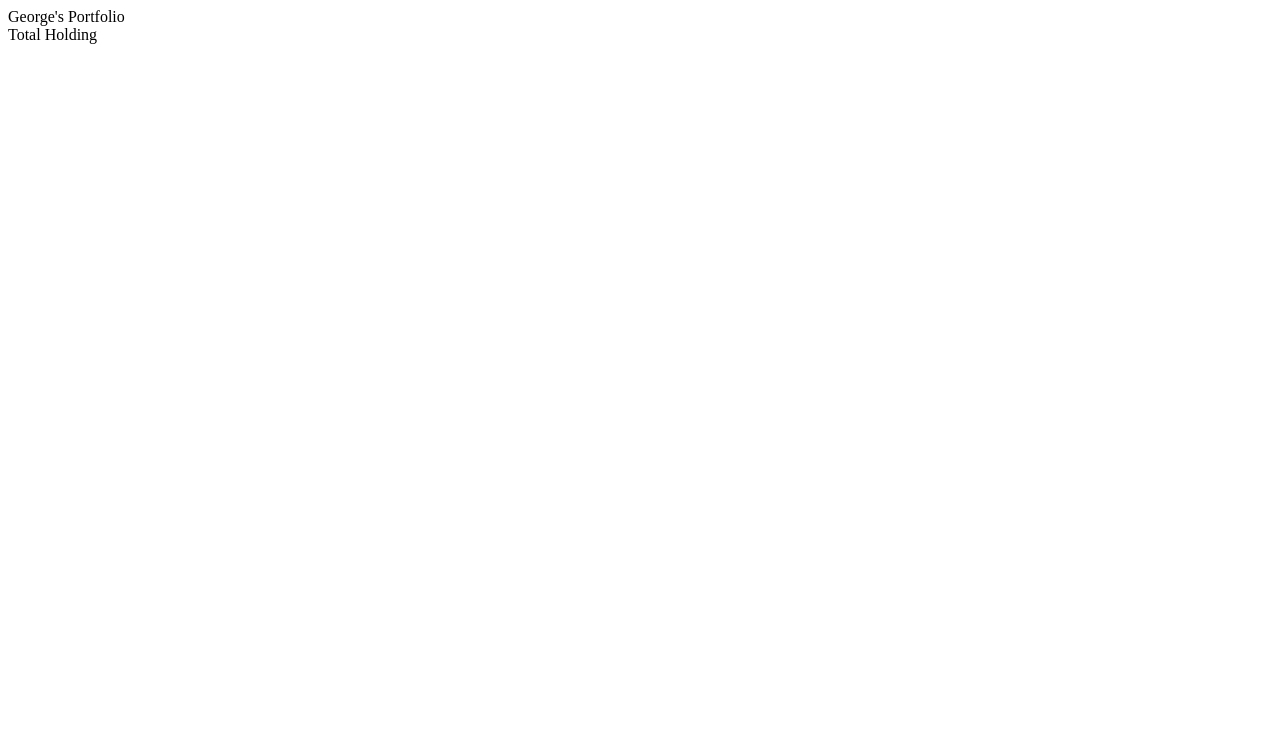
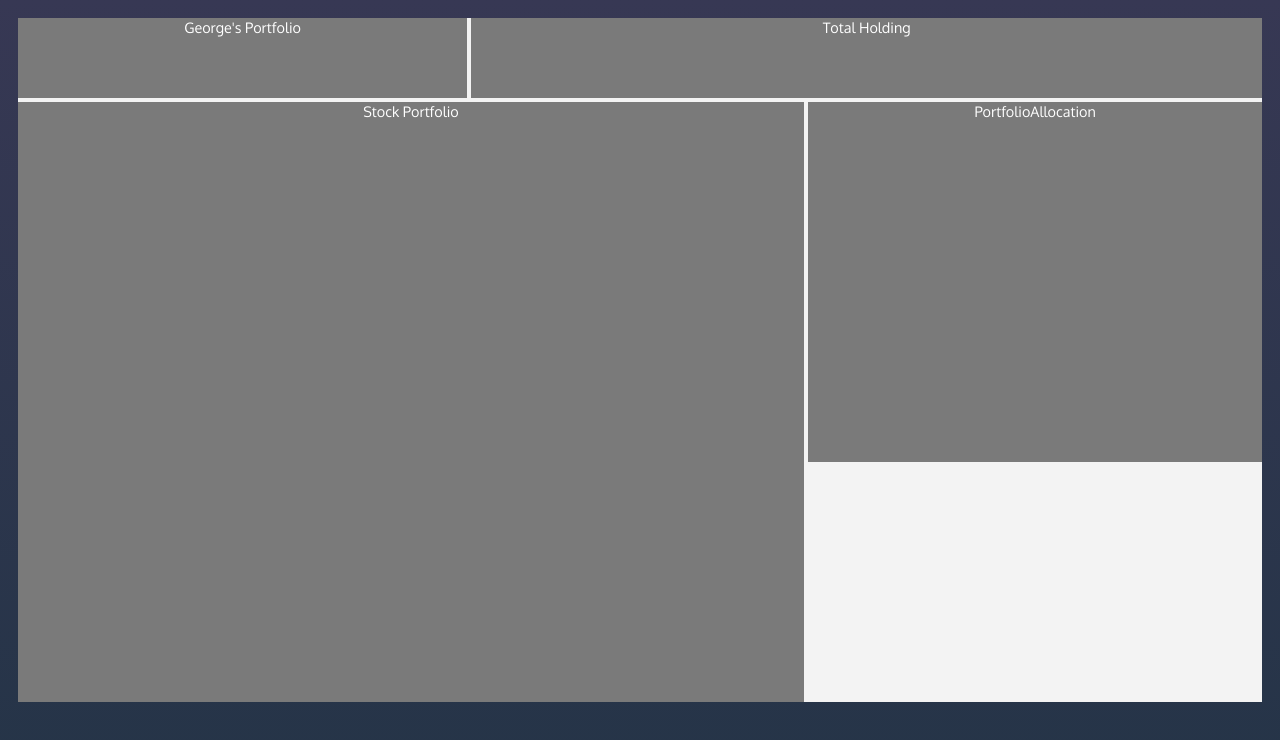
Before and after one commit to ggboots/StockPortfolio-mk1, a plain HTML site: page index.html in a window 1280 px wide. Drawn offline with Linux system fonts and the light colour scheme.

Commit message:
Style Folder

```diff
--- a/index.html
+++ b/index.html
@@ -4,10 +4,15 @@
     <meta charset="UTF-8">
     <meta http-equiv="X-UA-Compatible" content="IE=edge">
     <meta name="viewport" content="width=device-width, initial-scale=1.0">
+    <link rel="stylesheet" href="styles/style.css">
     <title>StockPortfolio</title>
 </head>
 <body>
-    <div class="grid-item">George's Portfolio</div>
-    <div class="grid-item">Total Holding</div>
+    <div class="grid-container">
+        <div class="grid-item item-1">George's Portfolio</div>
+        <div class="grid-item item-2">Total Holding</div>
+        <div class="grid-item item-3">Stock Portfolio</div>
+        <div class="grid-item item-4">PortfolioAllocation</div>
+    </div>
 </body>
 </html>
--- /dev/null
+++ b/styles/style.scss
@@ -0,0 +1,61 @@
+@import url('https://fonts.googleapis.com/css2?family=Oxygen&display=swap');
+$text-primary:#222222;
+$text-secondary:#2C2C2C;
+$container-primary:#7A7A7A;
+$container-secondary:#E5E5E5;
+$container-bg:#F3F3F3;
+
+$btn-primary:#243447;
+$btn-secondary:#373854;
+$navigationIcon:#004444;
+
+:root{
+    font-family: 'Oxygen', sans-serif;
+    font-size: 0.9em;
+}
+
+
+*{
+    padding:0;
+    margin:0;
+    box-sizing: border-box;
+}
+
+body{
+    height:100vh;
+    width:100vw;
+    background: linear-gradient(360deg,$btn-primary, $btn-secondary);
+}
+
+.grid-container{
+    display:grid;
+    margin:1.25rem;
+    background-color: $container-bg;
+    gap:0.3em;
+    grid-template-areas:
+        "item1 item2 item2"
+        "item3 item3 item4"
+        "item3 item3 ..";
+
+        .grid-item{
+            background-color: $container-primary;
+            color:#fff;
+            text-align: center;
+        }
+
+        .item-1{
+            height:10vh;
+            grid-area:item1;
+        }
+        .item-2{
+            grid-area:item2;
+        }
+        .item-3{
+            height:75vh;
+            grid-area:item3;
+        }
+        .item-4{
+            height:45vh;
+            grid-area:item4;
+        }
+}
```
Also changed, not shown: styles/style.css (added), 1 other file.
